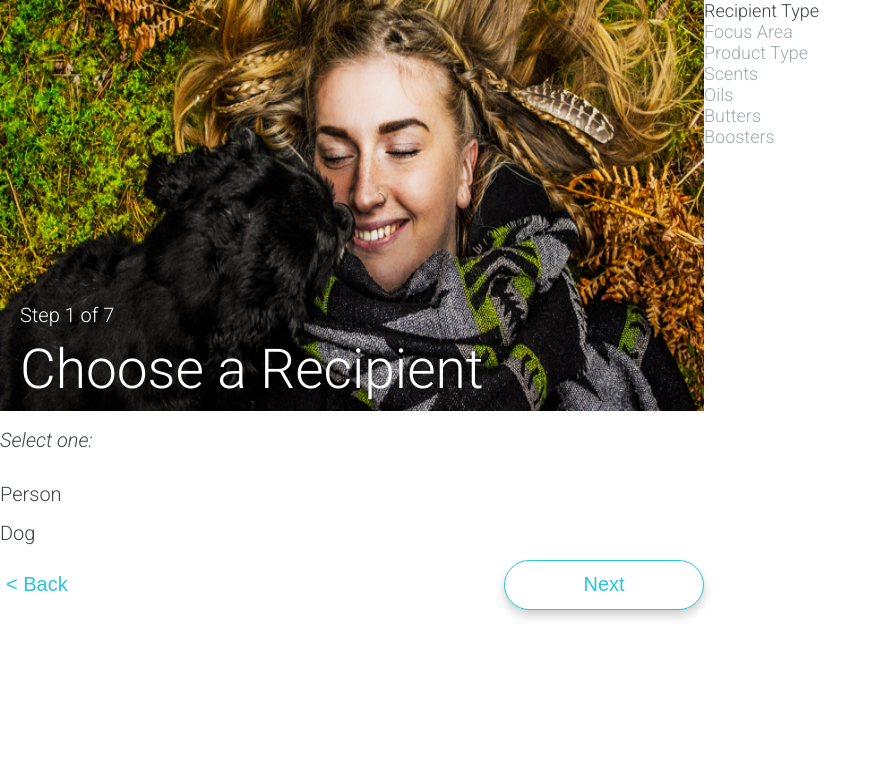
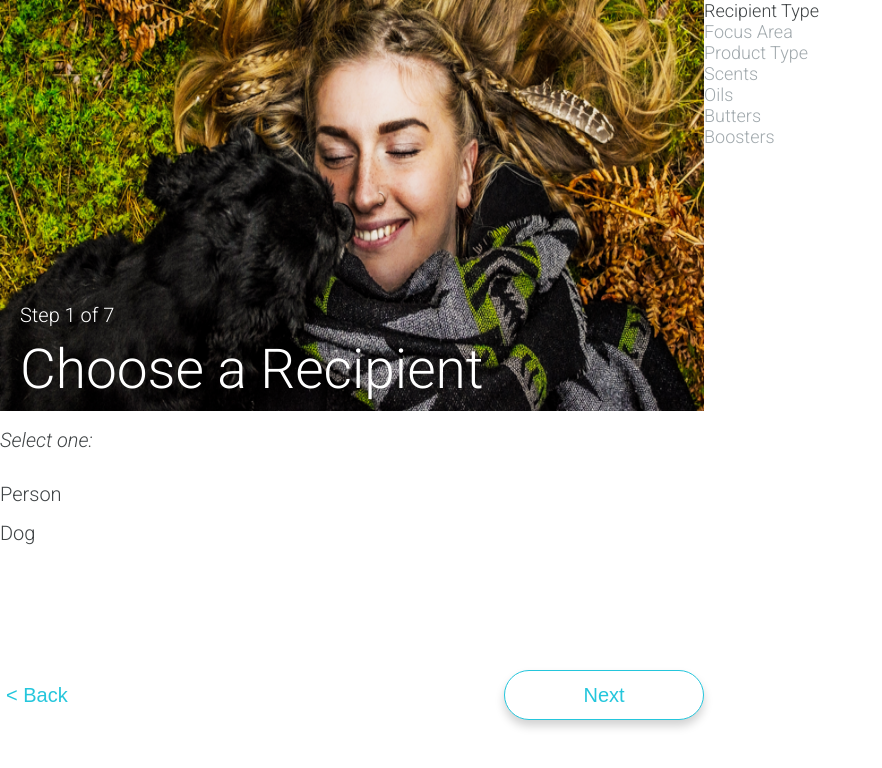
Before and after one commit to chrisfoster22/BFB-2, a React (Create React App) app: page / in a window 1280 px wide. Shown: the top 768 px of the page, without its empty margins (0-882 px from the left). Built offline with nearby package versions, Linux system fonts and the light colour scheme; what shopify-buy would draw is missing.

Commit message:
Fix button positioning.

```diff
--- a/src/components/App.css
+++ b/src/components/App.css
@@ -1,5 +1,6 @@
 .App {
     display: flex;
+    height: 100%;
 }
 
 .App-header {
--- a/src/components/App.js
+++ b/src/components/App.js
@@ -225,10 +225,14 @@ class App extends Component {
 const styles = {
     buttonContainer: {
         display: "flex",
-        justifyContent: "space-between"
+        justifyContent: "space-between",
+        position: "absolute",
+        bottom: 80,
+        width: "100%"
     },
     selectorContainer: {
-        width: "55%"
+        width: "55%",
+        position: "relative"
     },
     headerText: {
         position: "absolute",
--- a/src/index.css
+++ b/src/index.css
@@ -1,4 +1,9 @@
+html {
+    height: 100%;
+}
+
 body {
+  height: 100%;
   padding: 0;
   margin: 0;
   font-family: 'Roboto', sans-serif;
@@ -13,3 +18,7 @@ button {
 input {
   color: #3F4345;
 }
+
+#root {
+    height: 100%;
+}
```
